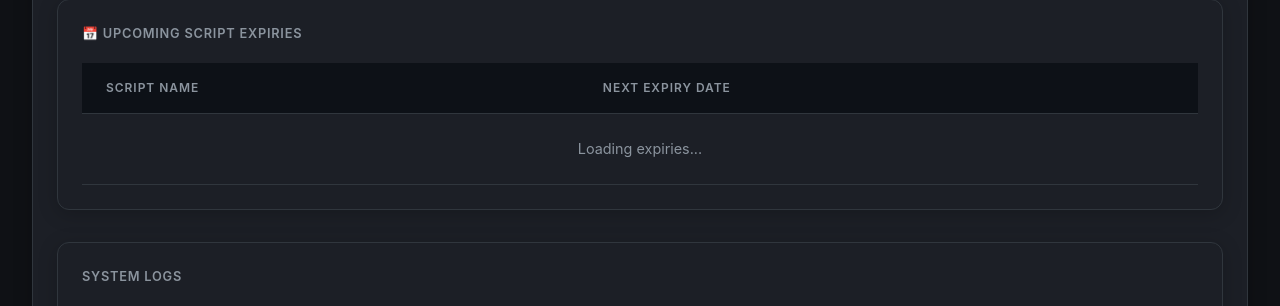
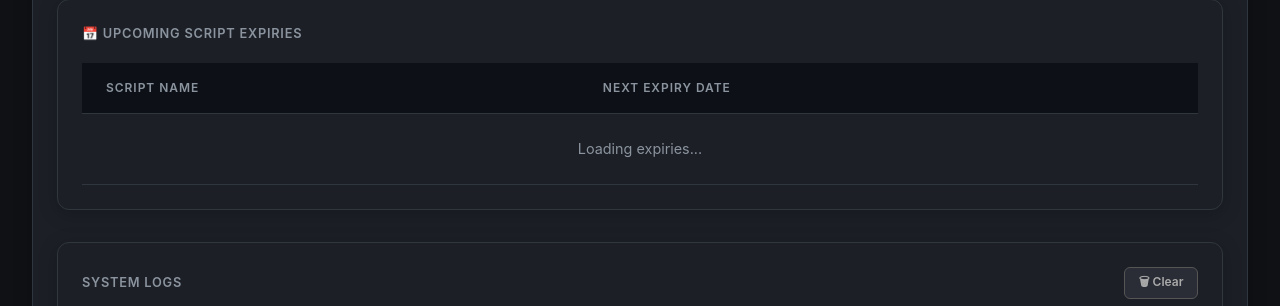
Before and after one commit to anoopverma/AntiGravity, a Flask app: page / in a window 1280 px wide. Shown: the part 1180-1486 px from the top of the page. Run offline with Flask 3, Linux system fonts and the light colour scheme; the visitor is signed in with stand-in values (Sample User, id 1).

Commit message:
feat: Add Clear button to System Logs on dashboard
- 🗑 Clear button in log header (hover turns red for emphasis)
- Wipes UI log panel instantly in browser
- Calls POST /api/clear_logs to truncate server_log.txt on server
- Server logs a single confirmation entry after clearing

```diff
--- a/app.py
+++ b/app.py
@@ -189,6 +189,16 @@ def get_system_logs():
         return jsonify({"status": "success", "logs": filtered_lines[-100:]})
     except Exception as e:
         return jsonify({"status": "error", "message": "No logs found"})
+
+@app.route('/api/clear_logs', methods=['POST'])
+@login_required
+def clear_logs():
+    try:
+        open('server_log.txt', 'w').close()   # truncate the file
+        logger.info("🗑 System logs cleared by user.")
+        return jsonify({"status": "success", "message": "Logs cleared"})
+    except Exception as e:
+        return jsonify({"status": "error", "message": str(e)})
 
 @app.route('/api/expiries', methods=['GET'])
 @login_required
--- a/templates/index.html
+++ b/templates/index.html
@@ -152,7 +152,16 @@
             </div>
 
             <div class="card">
-                <div class="card-title">System Logs</div>
+                <div style="display:flex; justify-content:space-between; align-items:center; margin-bottom:0.75rem;">
+                    <div class="card-title" style="margin:0;">System Logs</div>
+                    <button onclick="clearLogs()" style="padding:0.3rem 0.85rem; font-size:0.75rem; font-weight:600;
+                           background: rgba(100,100,120,0.2); border:1px solid #555;
+                           color:#aaa; border-radius:6px; cursor:pointer; transition:all 0.2s;
+                           " onmouseover="this.style.background='rgba(220,38,38,0.2)';this.style.borderColor='#dc2626';this.style.color='#f87171';"
+                             onmouseout="this.style.background='rgba(100,100,120,0.2)';this.style.borderColor='#555';this.style.color='#aaa';">
+                        🗑 Clear
+                    </button>
+                </div>
                 <div class="log-container" id="logs">
                     <div class="log-entry"><span class="log-time">[System]</span> UI initialized.</div>
                 </div>
@@ -334,6 +343,17 @@
                 logs.scrollTop = logs.scrollHeight;
             }
 
+            function clearLogs() {
+                // Clear UI log panel
+                const logs = document.getElementById('logs');
+                logs.innerHTML = '<div class="log-entry"><span class="log-time">[System]</span> Logs cleared.</div>';
+                // Also clear the server log file
+                fetch('/api/clear_logs', { method: 'POST' })
+                    .then(r => r.json())
+                    .then(d => console.log('Server logs cleared:', d.message))
+                    .catch(e => console.warn('Could not clear server logs:', e));
+            }
+
             function confirmCloseAll() {
                 const confirmed = confirm('⚠️ WARNING: This will close ALL open positions at MARKET price immediately. Are you absolutely sure?');
                 if (confirmed) {
```
